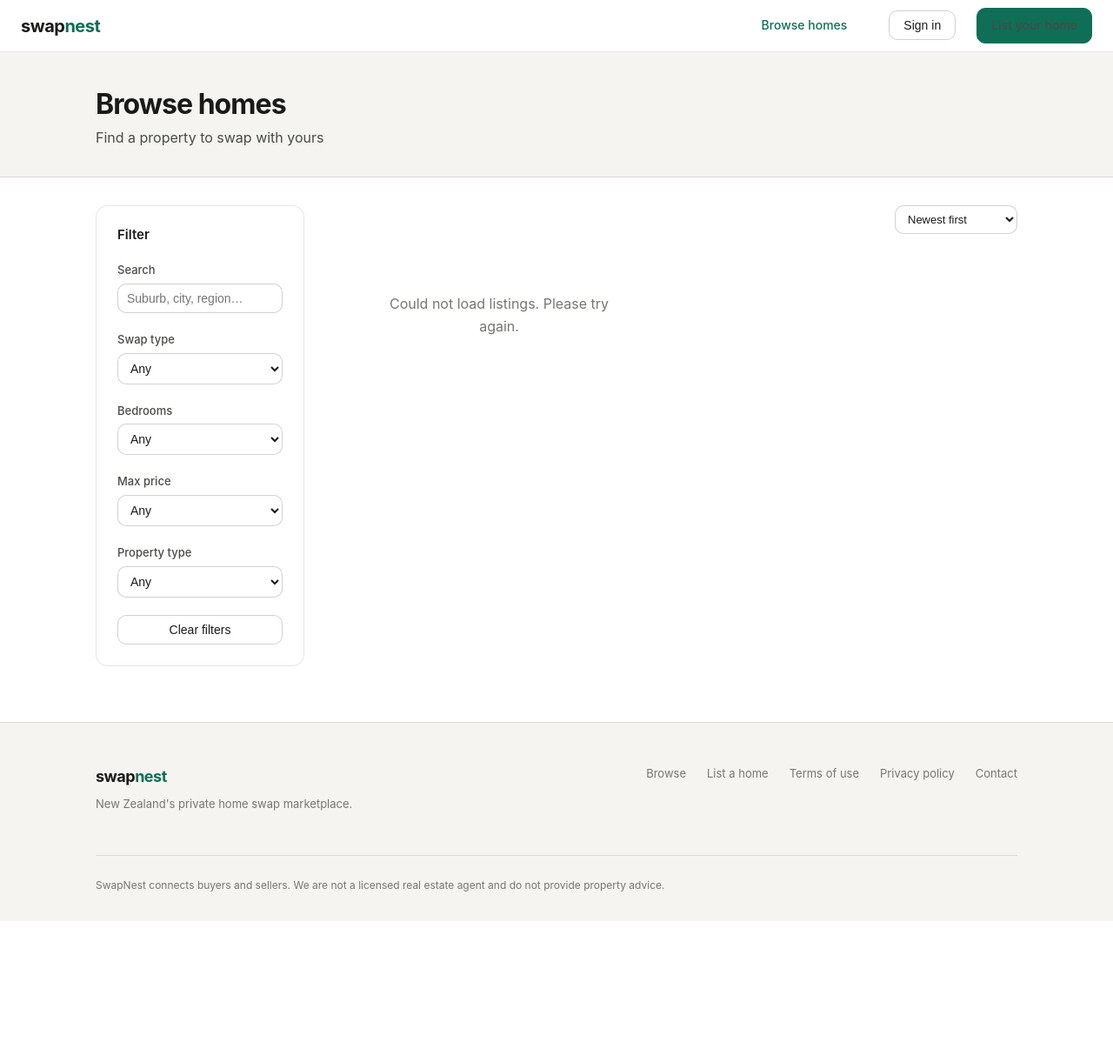
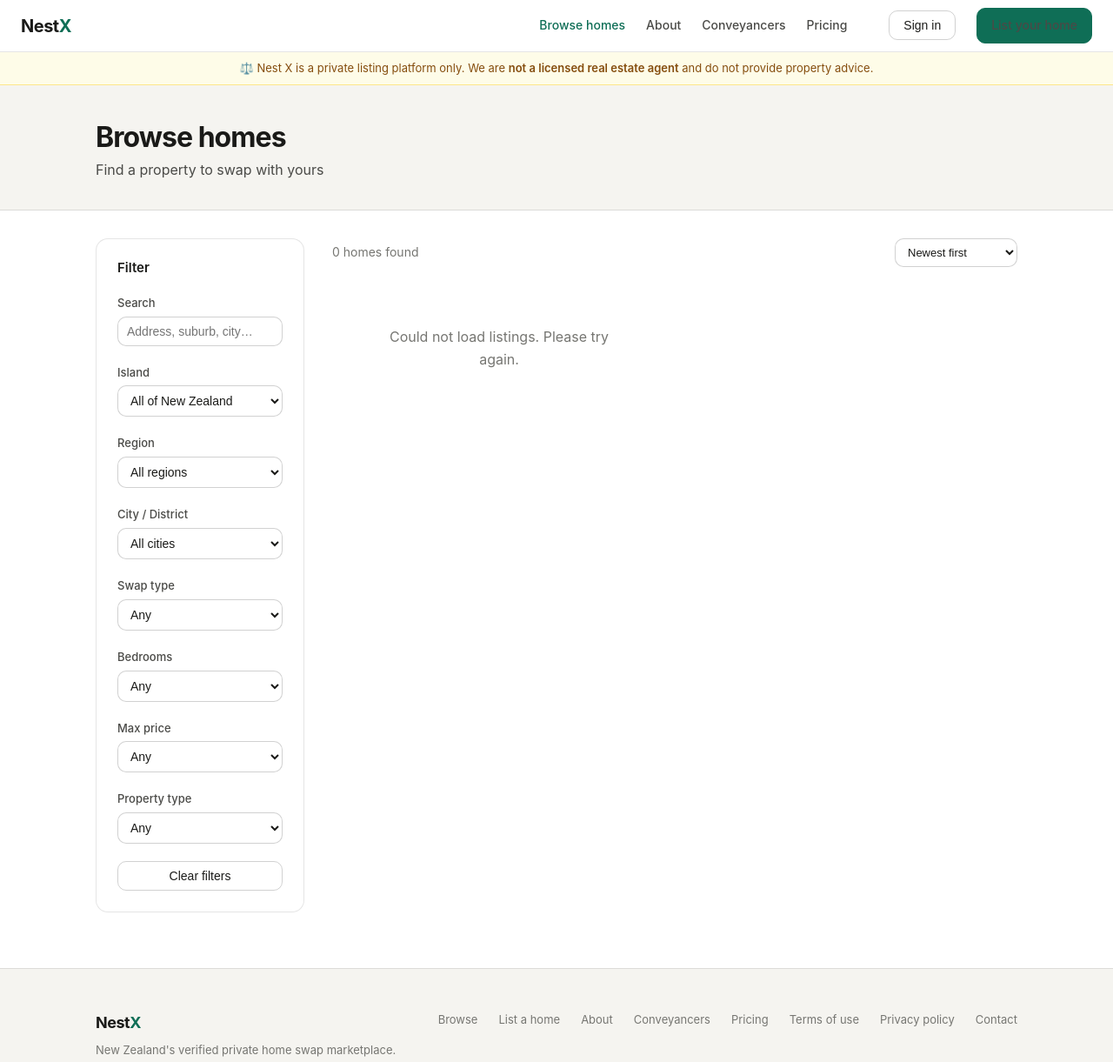
Before and after one commit to shalishajaelyn/swapnest, a website: page browse.html in a window 1280 px wide. Shown: the top 1221 px of the page at 87% size. Before the commit the page ends 1059 px from the top, so only its background shows below. Drawn offline with nearby package versions, Linux system fonts and the light colour scheme; no server answers.

Commit message:
Update browse.html

```diff
--- a/browse.html
+++ b/browse.html
@@ -3,23 +3,32 @@
 <head>
   <meta charset="UTF-8">
   <meta name="viewport" content="width=device-width, initial-scale=1.0">
-  <title>Browse homes — SwapNest</title>
+  <title>Browse homes — Nest X</title>
   <link rel="stylesheet" href="css/style.css">
   <script src="https://cdn.jsdelivr.net/npm/@supabase/supabase-js@2"></script>
 </head>
 <body>
 
   <nav class="navbar">
-    <a href="index.html" class="logo">swap<span>nest</span></a>
+    <a href="index.html" class="logo">Nest<span>X</span></a>
     <div class="nav-links">
       <a href="browse.html" class="active">Browse homes</a>
+      <a href="pages/about.html">About</a>
+      <a href="pages/conveyancers.html">Conveyancers</a>
+      <a href="pages/pricing.html">Pricing</a>
       <a href="#" id="myListingsLink" style="display:none">My listings</a>
       <span id="userEmail" class="user-email"></span>
       <button id="authBtn" class="btn btn-outline" onclick="handleAuth()">Sign in</button>
-      <a href="post.html" class="btn btn-primary">List your home</a>
+      <a href="pages/register-lister.html" class="btn btn-primary">List your home</a>
     </div>
     <button class="hamburger" onclick="toggleMenu()">&#9776;</button>
   </nav>
+
+  <div class="disclaimer-banner">
+    <div class="container">
+      ⚖️ Nest X is a private listing platform only. We are <strong>not a licensed real estate agent</strong> and do not provide property advice.
+    </div>
+  </div>
 
   <div class="page-header">
     <div class="container">
@@ -30,13 +39,35 @@
 
   <div class="container browse-layout">
 
-    <!-- FILTERS -->
     <aside class="filters-panel">
       <h3>Filter</h3>
 
       <div class="filter-group">
         <label>Search</label>
-        <input type="text" id="searchInput" placeholder="Suburb, city, region…" oninput="applyFilters()">
+        <input type="text" id="searchInput" placeholder="Address, suburb, city…" oninput="applyFilters()">
+      </div>
+
+      <div class="filter-group">
+        <label>Island</label>
+        <select id="filterIsland" onchange="updateRegions()">
+          <option value="">All of New Zealand</option>
+          <option value="north">North Island</option>
+          <option value="south">South Island</option>
+        </select>
+      </div>
+
+      <div class="filter-group">
+        <label>Region</label>
+        <select id="filterRegion" onchange="updateCities()">
+          <option value="">All regions</option>
+        </select>
+      </div>
+
+      <div class="filter-group">
+        <label>City / District</label>
+        <select id="filterCity" onchange="applyFilters()">
+          <option value="">All cities</option>
+        </select>
       </div>
 
       <div class="filter-group">
@@ -69,6 +100,7 @@
           <option value="750000">Under $750k</option>
           <option value="1000000">Under $1m</option>
           <option value="1500000">Under $1.5m</option>
+          <option value="2000000">Under $2m</option>
         </select>
       </div>
 
@@ -79,13 +111,13 @@
           <option value="House">House</option>
           <option value="Townhouse">Townhouse</option>
           <option value="Apartment">Apartment</option>
+          <option value="Lifestyle block">Lifestyle block</option>
         </select>
       </div>
 
       <button class="btn btn-outline btn-full" onclick="clearFilters()">Clear filters</button>
     </aside>
 
-    <!-- LISTINGS -->
     <main class="listings-main">
       <div class="listings-toolbar">
         <span id="resultsCount" class="results-count"></span>
@@ -105,22 +137,26 @@
   <footer class="footer">
     <div class="container footer-inner">
       <div class="footer-brand">
-        <span class="logo">swap<span>nest</span></span>
-        <p>New Zealand's private home swap marketplace.</p>
+        <span class="logo">Nest<span>X</span></span>
+        <p>New Zealand's verified private home swap marketplace.</p>
       </div>
       <div class="footer-links">
         <a href="browse.html">Browse</a>
-        <a href="post.html">List a home</a>
+        <a href="pages/register-lister.html">List a home</a>
+        <a href="pages/about.html">About</a>
+        <a href="pages/conveyancers.html">Conveyancers</a>
+        <a href="pages/pricing.html">Pricing</a>
         <a href="pages/terms.html">Terms of use</a>
         <a href="pages/privacy.html">Privacy policy</a>
-        <a href="mailto:hello@swapnest.co.nz">Contact</a>
+        <a href="mailto:hello@nestx.co.nz">Contact</a>
       </div>
-      <p class="footer-disclaimer">SwapNest connects buyers and sellers. We are not a licensed real estate agent and do not provide property advice.</p>
+      <p class="footer-disclaimer">⚖️ Nest X is a private listing platform only. We are not a licensed real estate agent and do not provide property advice.</p>
     </div>
   </footer>
 
   <script src="js/supabase.js"></script>
   <script src="js/auth.js"></script>
+  <script src="js/nz-locations.js"></script>
   <script src="js/browse.js"></script>
 </body>
 </html>
```
